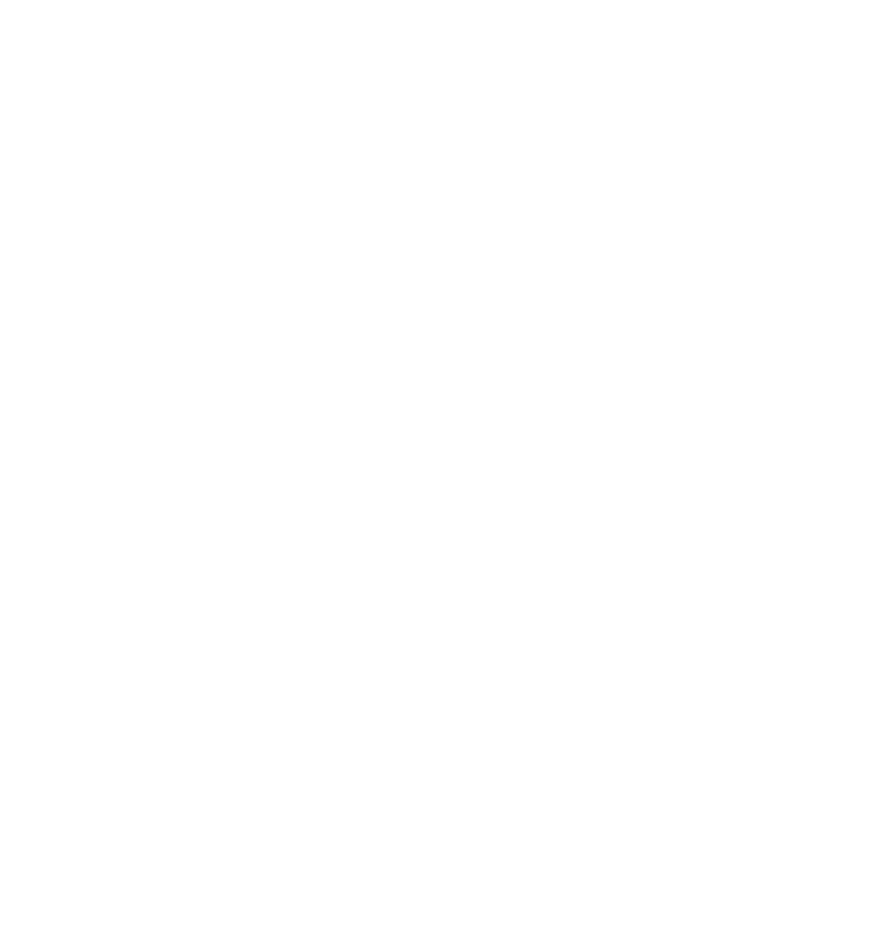
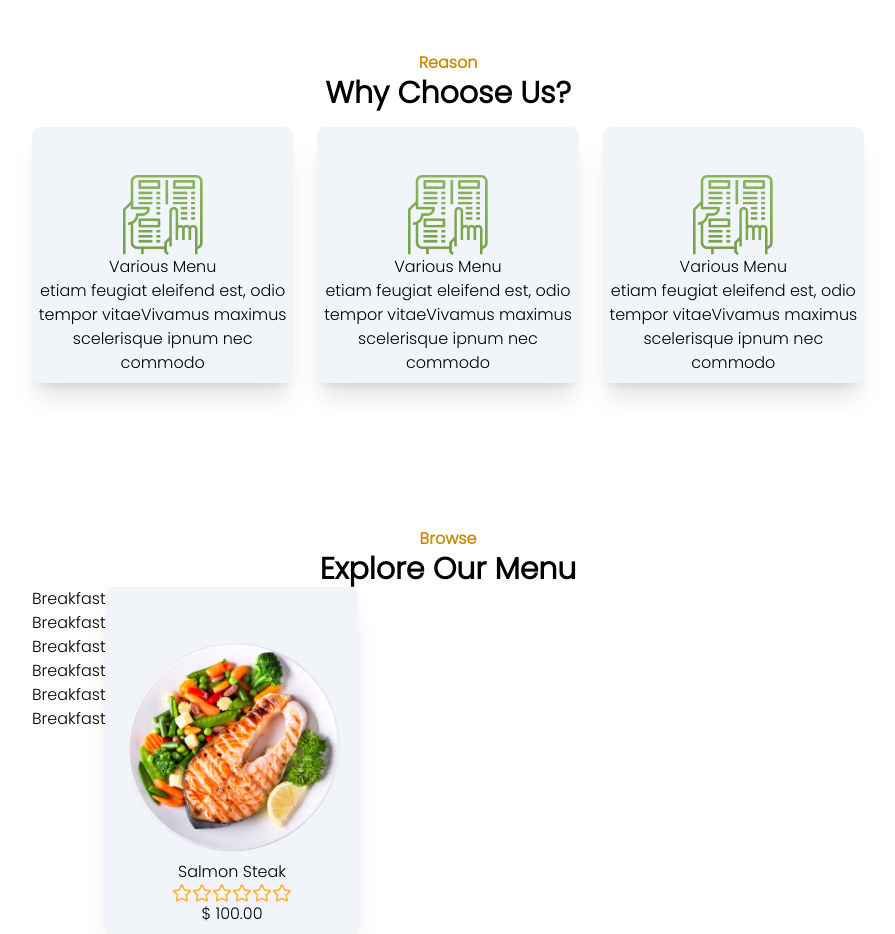
Before and after one commit to laravel2004/figo, a React (Create React App) app: page / in a window 1280 px wide. Shown: the part 1140-2074 px from the top of the page, without its empty margins (192-1087 px from the left). Before the commit the page ends 1047 px from the top, so only its background shows below. Built offline with nearby package versions, Linux system fonts and the light colour scheme.

Commit message:
membuat caroseul belum selesaidan styling

```diff
--- /dev/null
+++ b/src/components/Card.js
@@ -0,0 +1,18 @@
+import React from "react";
+
+const Card = (props) => {
+
+    return(
+        <div className="text-center shadow-xl py-2 rounded-lg bg-slate-100">
+            <div className="flex justify-center pt-10">
+                <img src={props.image} className={props.imageWidth} />
+            </div>
+            <div>
+                <h4>{props.title}</h4>
+                <div>{props.des}</div>
+            </div>
+        </div>
+    );
+}
+
+export default Card;
--- a/src/components/MainContainer.js
+++ b/src/components/MainContainer.js
@@ -1,6 +1,11 @@
 import React from "react";
 import Hero from "./Hero";
 import Welcome from "./Welcome";
+import Card from "./Card";
+
+import Menu from './../assets/menu.png';
+import Salmon from './../assets/Salmon.png'
+import Star from './../assets/Star.png'
 
 const MainContainer = () => {
 
@@ -8,6 +13,71 @@
         <div className="mx-4 md:mx-10 lg:mx-56">
             <Hero />
             <Welcome />
+
+            <div className="md:mt-36 mt-14">
+                <div className="text-center font-semibold">
+                    <h3 className="text-yellow-600">Reason</h3>
+                    <h2 className="text-3xl">Why Choose Us?</h2>
+                </div>
+                <div className="grid md:grid-cols-3 mt-4 gap-6">
+                    <Card
+                        image = {Menu}
+                        imageWidth = 'w-20'
+                        title = 'Various Menu'
+                        des = 'etiam feugiat eleifend est, odio tempor vitaeVivamus maximus scelerisque ipnum nec commodo'
+                    />
+                    <Card
+                        image = {Menu}
+                        imageWidth = 'w-20'
+                        title = 'Various Menu'
+                        des = 'etiam feugiat eleifend est, odio tempor vitaeVivamus maximus scelerisque ipnum nec commodo'
+                    />
+                    <Card
+                        image = {Menu}
+                        imageWidth = 'w-20'
+                        title = 'Various Menu'
+                        des = 'etiam feugiat eleifend est, odio tempor vitaeVivamus maximus scelerisque ipnum nec commodo'
+                    />
+                </div>
+            </div>
+            <div className="md:mt-36 mt-14">
+                <div className="text-center font-semibold">
+                    <h3 className="text-yellow-600">Browse</h3>
+                    <h2 className="text-3xl">Explore Our Menu</h2>
+                </div>
+                <div className="flex">
+                    <div>
+                        <ul>
+                            <li><a>Breakfast</a></li>
+                            <li><a>Breakfast</a></li>
+                            <li><a>Breakfast</a></li>
+                            <li><a>Breakfast</a></li>
+                            <li><a>Breakfast</a></li>
+                            <li><a>Breakfast</a></li>
+                        </ul>
+                    </div>
+                    <div className="grid grid-cols-3">
+                        <Card
+                            image = {Salmon}
+                            title = 'Salmon Steak'
+                            des = {
+                                <div>
+                                    <div className="flex w-full justify-center ">
+                                        <img src={Star} className='w-5' />
+                                        <img src={Star} className='w-5' />
+                                        <img src={Star} className='w-5' />
+                                        <img src={Star} className='w-5' />
+                                        <img src={Star} className='w-5' />
+                                        <img src={Star} className='w-5' />
+                                    </div>
+                                    <p>$ 100.00</p>
+                                </div>
+                            }
+                        />
+
+                    </div>
+                </div>
+            </div>
         </div>
     );
 }
```
